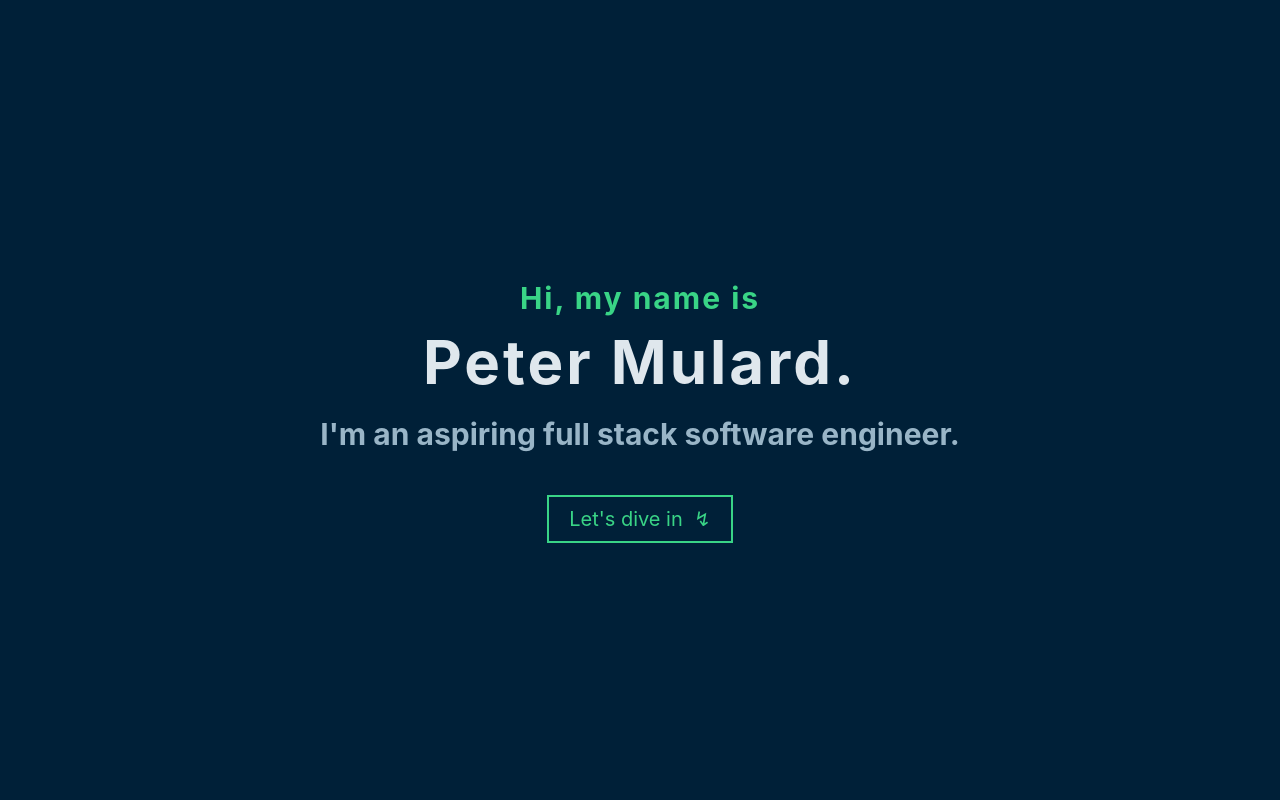
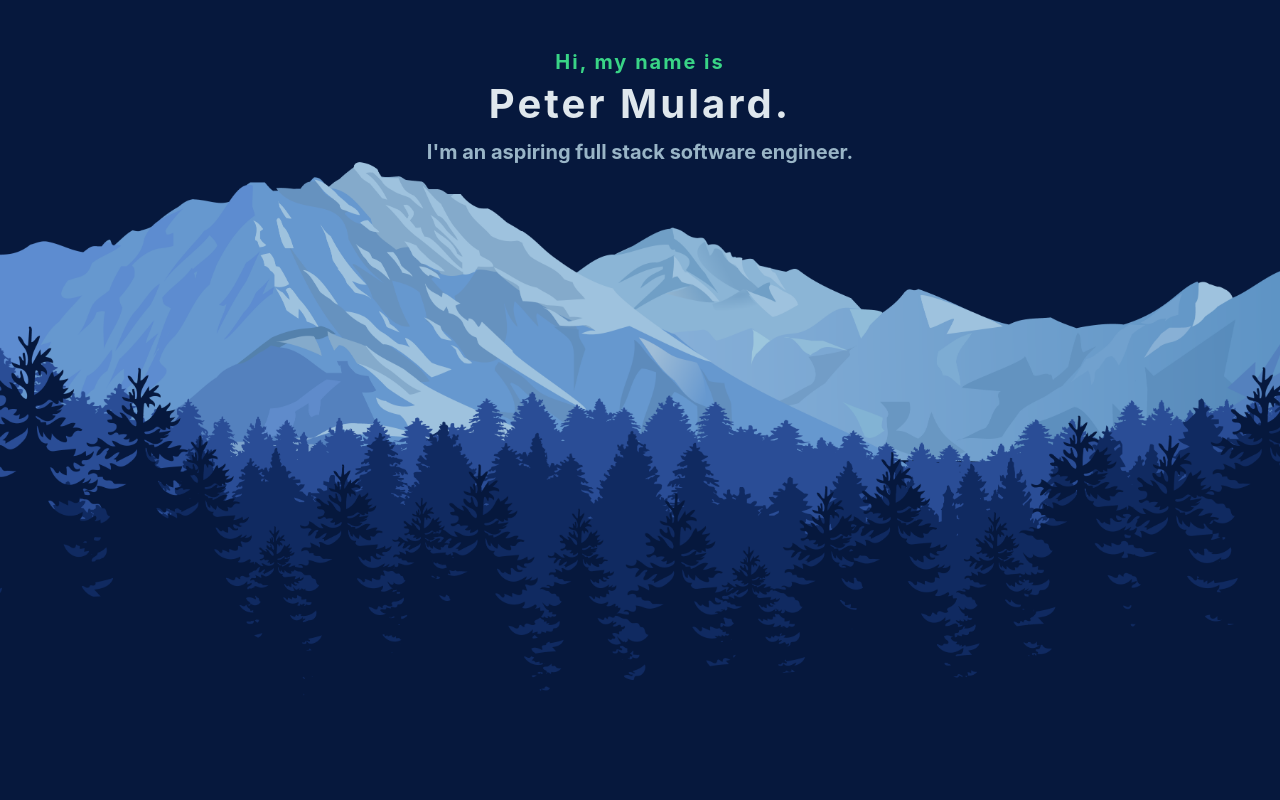
Before and after one commit to pmulard/My-Website, a React (Create React App) app: page / in a window 1280 px wide. Shown: the top 800 px of the page. Built offline with nearby package versions, Linux system fonts and the light colour scheme.

Commit message:
background image for home page

```diff
--- a/src/App.css
+++ b/src/App.css
@@ -50,42 +50,45 @@
 
 #intro-container {
   height: 100vh;
+  background: url("home-page-background.png");
+  background-size: cover;
 }
 
   #intro-middle-container {
-   padding-top: 280px;
+   padding-top: 50px;
   }
 
     #intro-hello {
       color: #39d486;
-      font-size: 30px;
+      font-size: 20px;
       letter-spacing: 2px;
       margin: 0;
     }
 
     #intro-name {
       color: #dfe7ed;
-      margin: 10px 20px;
+      margin: 5px 10px;
       letter-spacing: 3px;
-      font-size: 60px;
+      font-size: 40px;
     }
 
     #intro-description {
       color: #99b5c7;
       margin: 0 50px;
-      margin-top: 18px;
-      font-size: 30px;
+      margin-top: 12px;
+      font-size: 20px;
 
     }
 
   #intro-button {
-    margin-top: 55px;
+    margin-top: 685px;
   }
 
     #intro-button a {
-      font-size: 20px;
+      font-size: 16px;
       border: 2px solid #39d486;
-      padding: 10px 20px;
+      padding: 8px 16px;
+      border-radius: 5px;
     }
 
 
--- a/src/App.js
+++ b/src/App.js
@@ -15,7 +15,7 @@ function App() {
               <h1 id="intro-name">Peter Mulard.</h1>
               <h1 id="intro-description">I'm an aspiring full stack software engineer.</h1>
               <div id="intro-button" class="button">
-                <a href="#about-container">Let's dive in&nbsp;&nbsp;↯</a>
+                <a href="#about-container">Let's dive in</a>
               </div>
             </div>
           </div>
```
Also changed, not shown: src/home-page-background.png (added).
